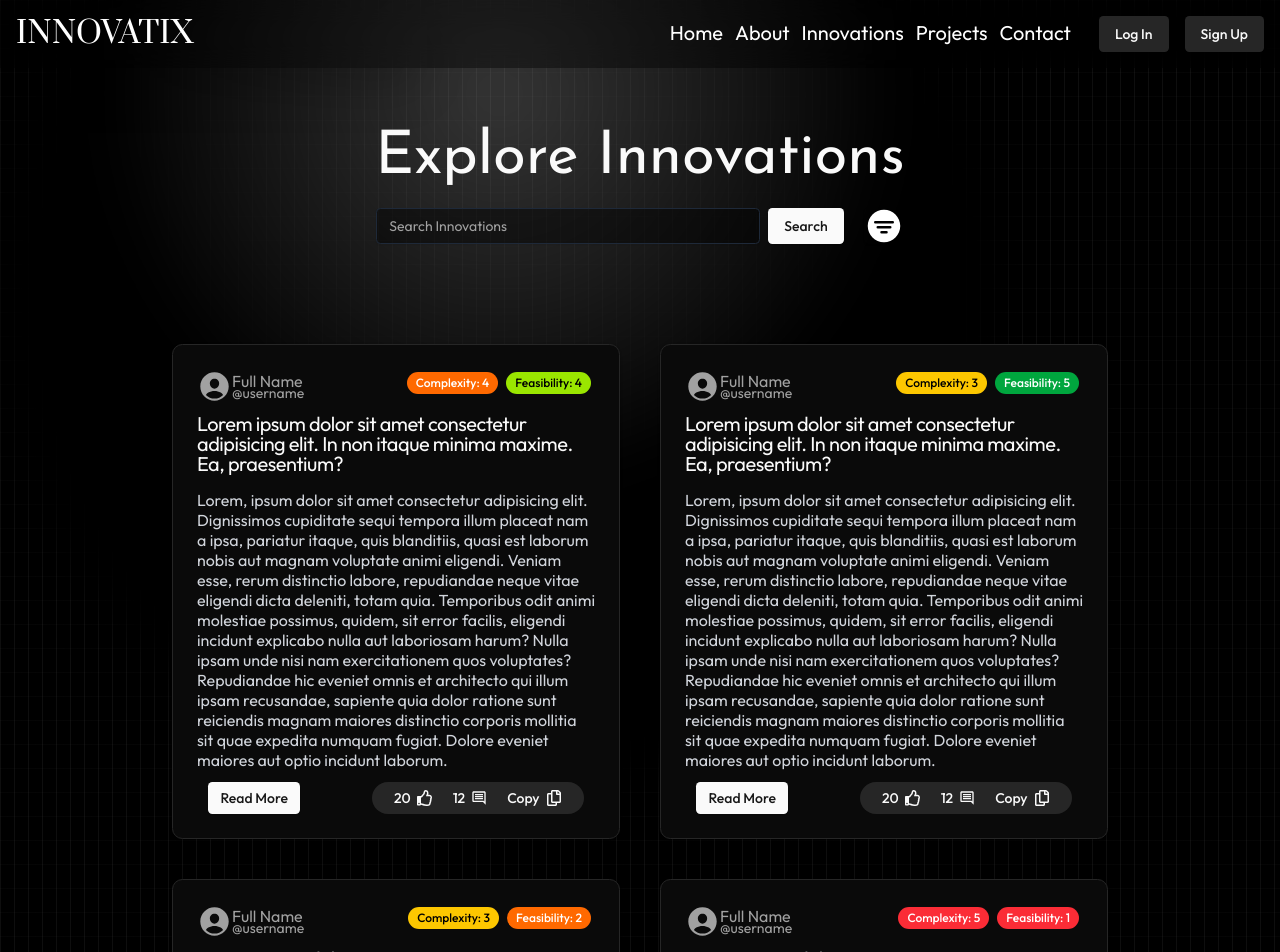
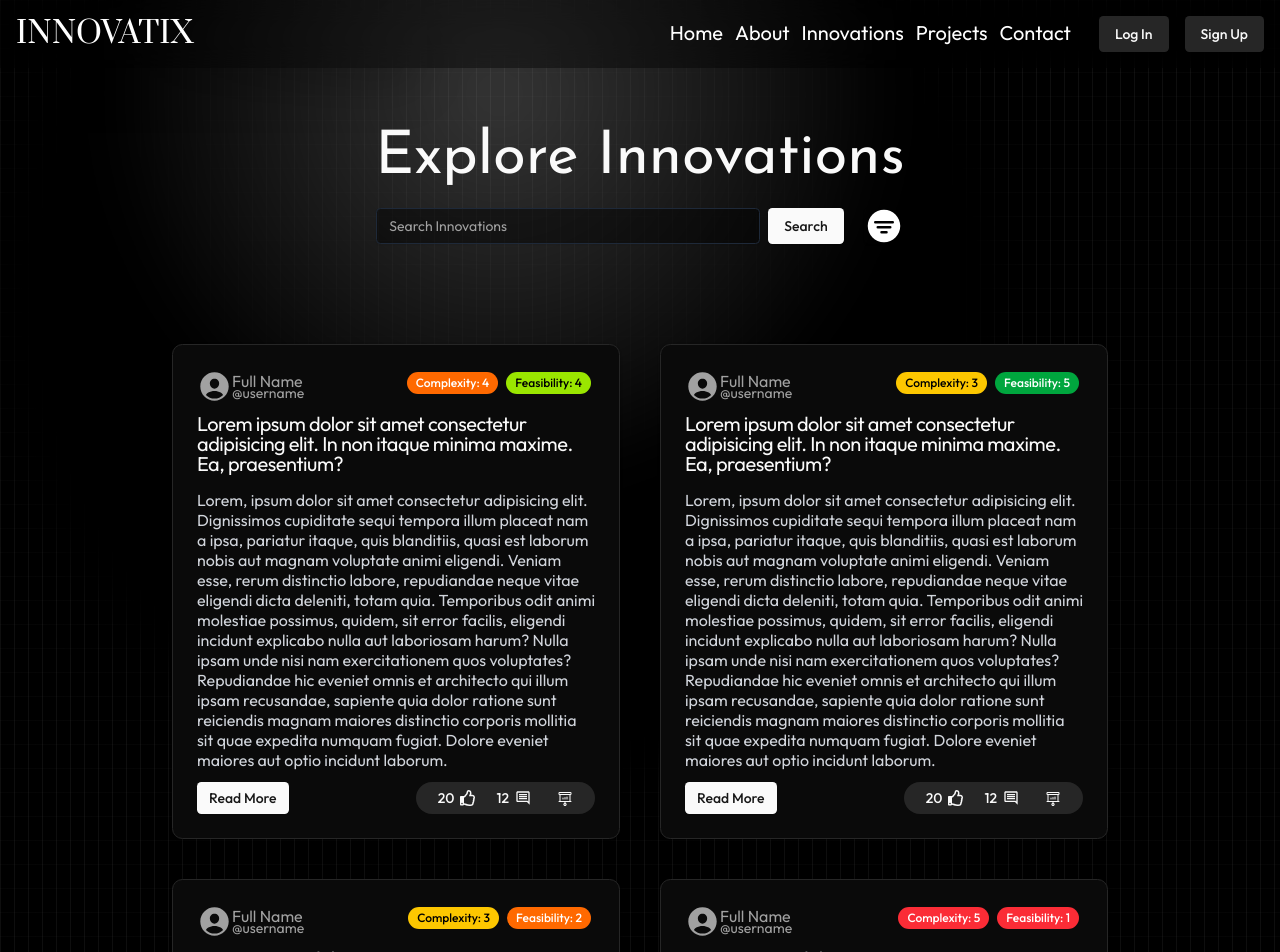
Before and after one commit to kaushiksarkaralt/innovatix, a React (Vite) app in the folder frontend/: page /innovations in a window 1280 px wide. Shown: the top 952 px of the page. Built offline with nearby package versions, Linux system fonts and the light colour scheme.

Commit message:
feat: enhance InnovationCard and ProjectCard components with project count and layout adjustments

```diff
--- a/frontend/src/components/cards/innovationCard.tsx
+++ b/frontend/src/components/cards/innovationCard.tsx
@@ -8,9 +8,10 @@ import {
   CardContent,
 } from "../ui/card";
 import { Button } from "../ui/button";
-import { FaRegCopy, FaRegThumbsUp } from "react-icons/fa";
+import { FaRegThumbsUp } from "react-icons/fa";
 import { MdOutlineInsertComment } from "react-icons/md";
 import { Badge } from "../ui/badge";
+import { PiProjectorScreenChart } from "react-icons/pi";
 
 interface InnovationCardProps {
   title: string;
@@ -23,6 +24,7 @@ interface InnovationCardProps {
   feasibility: number;
   likes: number;
   comments: number;
+  projects: number;
 }
 
 const InnovationCard = ({
@@ -33,6 +35,7 @@ const InnovationCard = ({
   feasibility,
   likes,
   comments,
+  projects
 }: InnovationCardProps) => {
   // bg-green-600 5
   // bg-lime-400 4
@@ -94,7 +97,7 @@ const InnovationCard = ({
           {description}
         </CardDescription>
         <CardFooter className="px-0 pt-3">
-          <div className="flex justify-around space-x-2 items-center w-full">
+          <div className="flex justify-between space-x-2 items-center w-full">
             <div className="w-1/3">
               <Button size="sm">Read More</Button>
             </div>
@@ -108,8 +111,8 @@ const InnovationCard = ({
                 <MdOutlineInsertComment size={20} />
               </Button>
               <Button variant="ghost" size="sm" className="rounded-4xl">
-                <span>Copy</span>
-                <FaRegCopy size={20} />
+                <span>{projects}</span>
+                <PiProjectorScreenChart size={20} />
               </Button>
             </div>
           </div>
--- a/frontend/src/components/cards/projectCard.tsx
+++ b/frontend/src/components/cards/projectCard.tsx
@@ -62,7 +62,9 @@ const ProjectCard = ({
             <span className="text-blue-400"> {innovationTitle}</span>
           </p>
           <p>
-            <span className="underline underline-offset-3">Technologies Used:</span>
+            <span className="underline underline-offset-3">
+              Technologies Used:
+            </span>
             <span className="text-gray-400"> {technologies.join(", ")}</span>
           </p>
           <p>
@@ -71,10 +73,11 @@ const ProjectCard = ({
           </p>
         </CardDescription>
         <CardFooter className="px-0 pt-3">
-          <div className="flex justify-around items-center w-full">
+          <div className="flex justify-between items-center w-full">
             <div className="w-1/3">
               <Button size="sm">Show details</Button>
             </div>
+            <div className="flex space-x-2">
               <div className="flex px-3 space-x-2 sm:space-x-0 bg-muted rounded-4xl">
                 <Button variant="ghost" size="sm">
                   <span>{likes}</span>
@@ -91,6 +94,7 @@ const ProjectCard = ({
                 </Button>
               </a>
             </div>
+          </div>
         </CardFooter>
       </CardContent>
     </Card>
```
Lines whose indentation alone changed are shown as unchanged.
